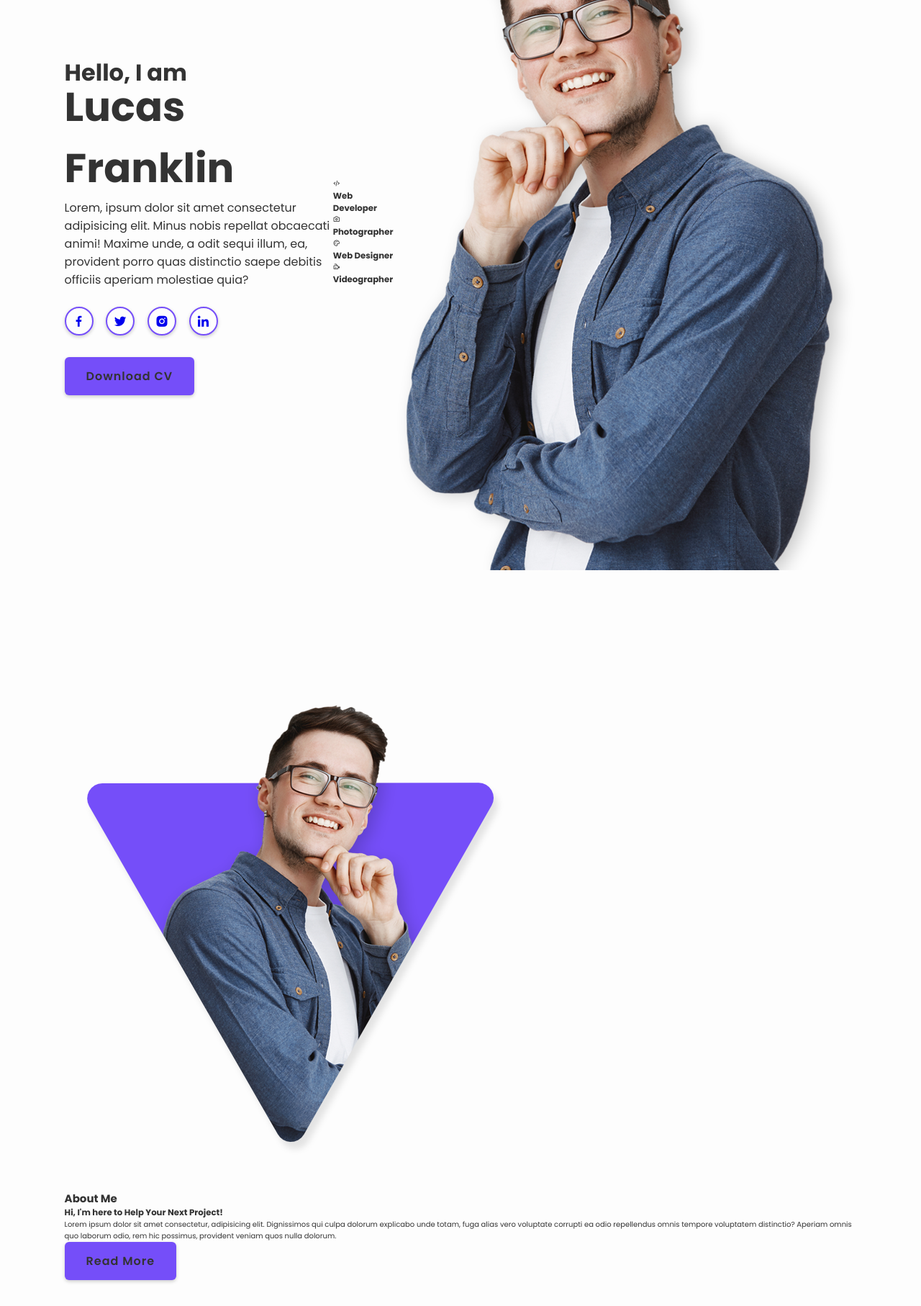
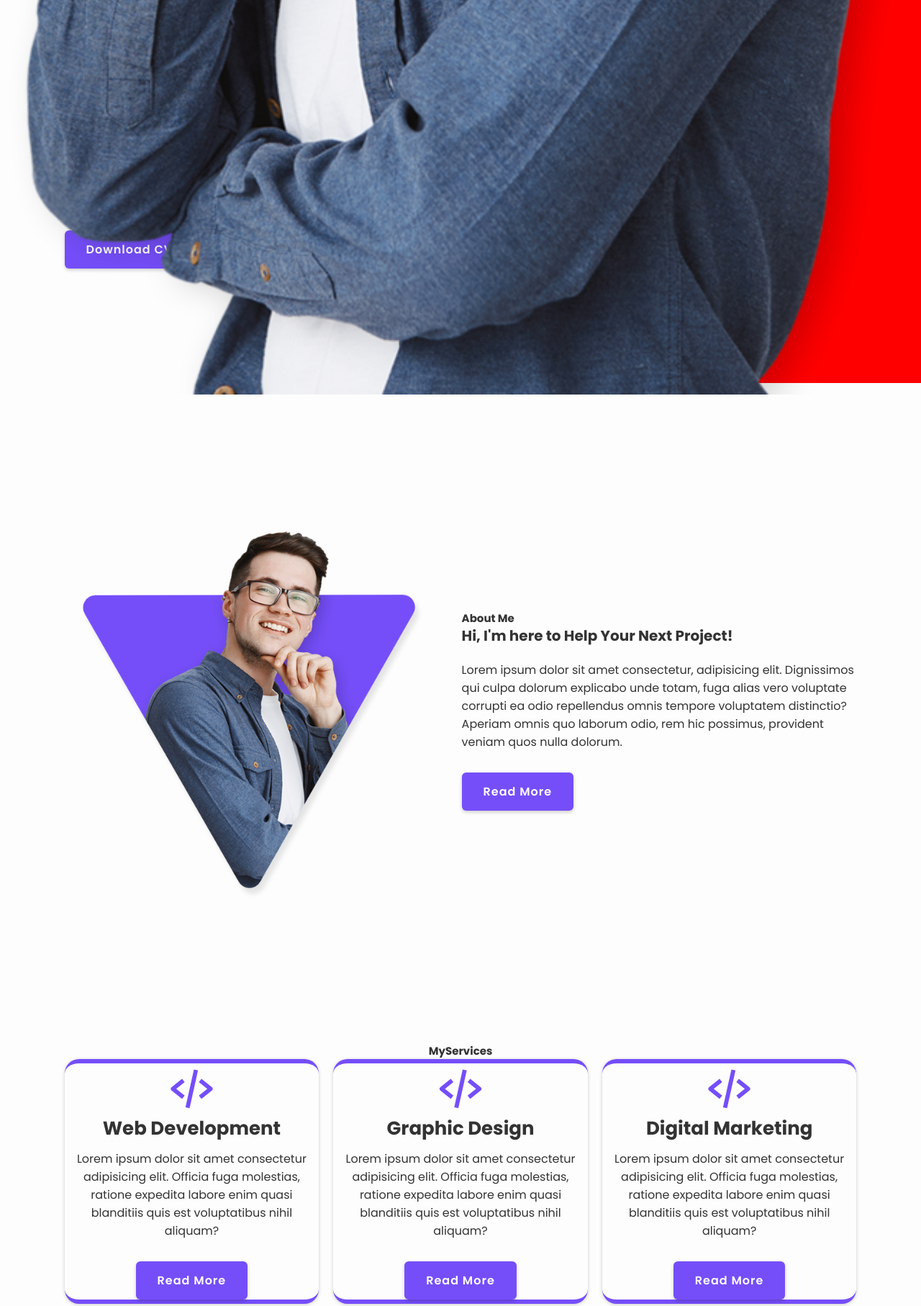
Before and after one commit to championstr23/ResponsivePortafolio-DarkLight, a plain HTML site: page index.html in a window 1280 px wide. Shown: the part 252-2066 px from the top of the page at 72% size. Drawn offline with nearby package versions, Linux system fonts and the light colour scheme.

Commit message:
Update style.css

```diff
--- a/css/style.css
+++ b/css/style.css
@@ -10,12 +10,13 @@
     scroll-behavior: smooth;
     font-family: 'Poppins', sans-serif;
 }
-
+/*En este apartado definimos los colores que deseamos
+ implementar en nuestro sistema (":root")*/
 :root {
     --bg-color: #fdfdfd;
     --text-color: #333;
     --main-color: #754ef9;
-    --white-coloe: #fdfdfd;
+    --white-color: #fdfdfd;
     --shadow-color: rgba(0, 0, 0, 0.2);
 }
 html {
@@ -32,10 +33,15 @@ body {
     left: 0;
     width: 100%;
     padding: 2rem 7%;
-    background: yellowgreen;
+    background: transparent;
     display: flex;
     align-items: center;
     z-index: 100;
+    transition: .5s;
+}
+.header .sticky {
+    background: var(--bg-color);
+    box-shadow: 0 .1rem .1rem var(--shadow-color);
 }
 .logo {
     font-size: 2.5rem;
@@ -51,6 +57,12 @@ body {
     font-weight: 500;
     margin-right: 3.5rem;
 }
+.navbar.sticky .navbar a {
+    color: var(--text-color);
+}
+.navbar.sticky .navbar a.active {
+    color: var(--white-color);
+}
 .navbar a.active::before {
     content: '';
     position: absolute;
@@ -59,6 +71,19 @@ body {
     width: 100%;
     height: .2rem;
     background: var(--white-color);
+}
+.header.sticky .navbar a::before {
+    background: var(--main-color);
+    opacity: .7;
+}
+#darkMode-icon {
+    font-size: 2.4rem;
+    color: var(--white-color);
+    cursor: pointer;
+}
+.header.sticky #darkMode-icon {
+    color: var(--text-color);
+    opacity: .9;
 }
 section {
     min-height: 100vh;
@@ -80,6 +105,7 @@ section {
 .home-content h1 {
     font-size: 5.6rem;
     font-weight: 700;
+    margin-bottom: .3rem;
 }
 .home-content p {
     font-size: 1.6rem;
@@ -119,3 +145,145 @@ section {
     background: transparent;
     color: var(--main-color);
 }
+.home .profession-container {
+    position: absolute;
+    top: 50%;
+    right: 0;
+    transform: translateY(-50%);
+    width: 768px;
+    height: 768px;
+    background: red;
+    overflow: hidden;
+    pointer-events: none;
+}
+.home .profession-container .profession-box {
+    position: absolute;
+    top: 0;
+    right: 0;
+    width: 768px;
+    height: 768px;
+    border-radius: 50%;
+    display: flex;
+    justify-content: center;
+    align-items: center;
+}
+
+.home .profession-box .profession {
+    position: absolute;
+    left: 0;
+    display: flex;
+    align-items: center;
+    flex-direction: column;
+    color: var(--main-color);
+    transform: rotate(calc(360deg / 4 * var(--i)));
+    transform-origin: 384px;
+    background: var(--bg-color);
+    padding: 13px 0;
+}
+.home .profession-box .profession:nth-child(1) i {
+    margin-right: 15px;
+}
+.home .profession-box .profession:nth-child(2),
+.home .profession-box .profession:nth-child(4) {
+    padding-bottom: 20px;
+}
+.home .profession i {
+    font-size: 3.8rem;
+}
+.home .profession h3 {
+    font-size: 3.2rem;
+    line-height: 1;
+    font-weight: 600;
+}
+
+.home .profession-box .circle {
+    width: 560px;
+    height: 560px;
+    border: 3px solid var(--main-color);
+    border-radius: 50%;
+}
+.home .profession-container .overlay {
+    position: absolute;
+    top: 0;
+    right: 0;
+    width: 0;
+    height: 0;
+    border-top: 384px solid var(--main-color);
+    border-right: 384px solid var(--main-color);
+    border-bottom: 384px solid var(--main-color);
+    border-left: 384px solid transparent;
+}
+.home-img img {
+    position: absolute;
+    bottom: 0;
+    right: 0;
+    width: 100%;
+    pointer-events: none;
+}
+/* About Section */
+.about {
+    display: flex;
+    justify-content: center;
+    align-items: center;
+    gap: 4rem;
+}
+.about-img img {
+    width: 40vw;
+}
+.heading {
+    font-size: 4.rem;
+    text-align: center;
+}
+.about-content h2 {
+    text-align: left;
+    line-height: 1.2;
+}
+.about-content h3 {
+    font-size: 2rem;
+}
+.about-content p {
+    font-size: 1.6rem;
+    margin: 2rem 0 3rem;
+}
+/* Services */
+.services {
+    min-height: auto;
+    padding-bottom: 7rem;
+}
+.services .services-container {
+    display: flex;
+    justify-content: center;
+    align-items: center;
+    flex-wrap: wrap;
+    gap: 2rem;
+}
+.services .services-container {
+    display: flex;
+    justify-content: center;
+    align-items: center;
+    flex-wrap: wrap;
+    gap: 2rem;
+}
+.services-container .services-box {
+    flex: 1 1 30rem;
+    background: var(--bg-color);
+    padding: 3rem 2rem 4 rem;
+    border-radius: 2rem;
+    box-shadow: 0 .1rem .5rem var(--shadow-color);
+    text-align: center;
+    border-top: .6rem solid var(--main-color);
+    border-bottom: .6rem solid var(--main-color);
+}
+.services-box i {
+    font-size: 7rem;
+    color: var(--main-color);
+}
+
+.services-box h3 {
+    font-size: 2.6rem;
+}
+
+.services-box p {
+    font-size: 1.6rem;
+    margin: 1rem 0 3rem;
+}
```
